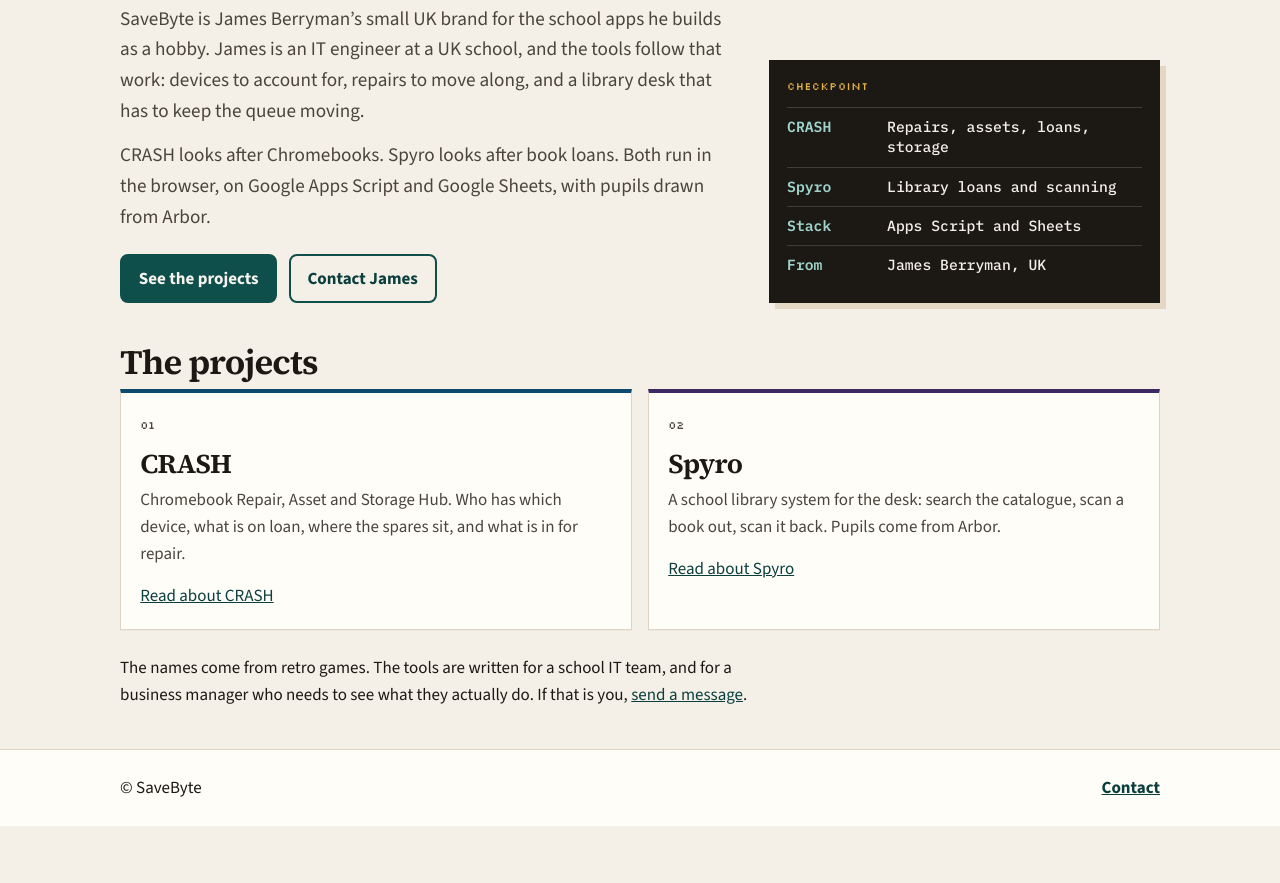
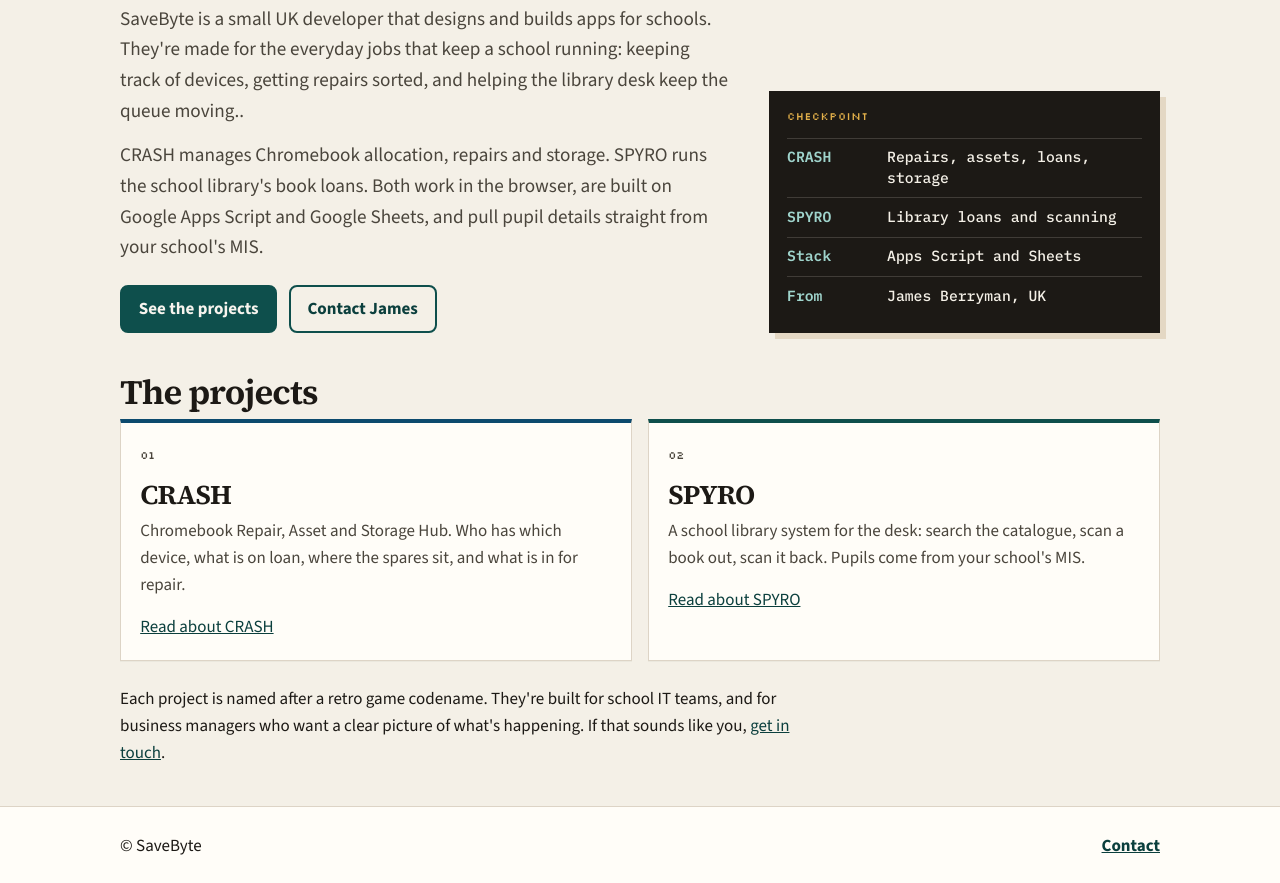
Before and after one commit to JamesBerryman/SaveByte, a plain HTML site: page index.html in a window 1280 px wide. Shown: the part 438-1321 px from the top of the page. Before the commit the page ends 1264 px from the top, so only its background shows below. Drawn offline with nearby package versions, Linux system fonts and the light colour scheme.

Commit message:
Update index.html

```diff
--- a/index.html
+++ b/index.html
@@ -4,7 +4,7 @@
     <meta charset="utf-8">
     <meta name="viewport" content="width=device-width, initial-scale=1">
     <title>SaveByte — tools for school IT</title>
-    <meta name="description" content="SaveByte is James Berryman’s small UK brand for practical school IT tools. CRASH tracks Chromebooks. Spyro runs the library desk.">
+    <meta name="description" content="SaveByte is James Berryman’s small UK brand for practical school IT tools. CRASH tracks Chromebooks. SPYRO runs the library desk.">
     <meta name="theme-color" content="#0e4f4c">
     <link rel="icon" href="favicon.ico" sizes="any">
     <link rel="icon" href="images/icon-32.png" type="image/png" sizes="32x32">
@@ -38,8 +38,8 @@
             <img class="home-logo" src="images/savebyte-logo.png" width="1935" height="640" alt="">
             <p class="kicker"><span class="pixel" aria-hidden="true"></span> Save point</p>
             <h1>Practical tools for school IT teams.</h1>
-            <p class="lede">SaveByte is James Berryman’s small UK brand for the school apps he builds as a hobby. James is an IT engineer at a UK school, and the tools follow that work: devices to account for, repairs to move along, and a library desk that has to keep the queue moving.</p>
-            <p class="lede">CRASH looks after Chromebooks. Spyro looks after book loans. Both run in the browser, on Google Apps Script and Google Sheets, with pupils drawn from Arbor.</p>
+            <p class="lede">SaveByte is a small UK developer that designs and builds apps for schools. They're made for the everyday jobs that keep a school running: keeping track of devices, getting repairs sorted, and helping the library desk keep the queue moving..</p>
+            <p class="lede">CRASH manages Chromebook allocation, repairs and storage. SPYRO runs the school library's book loans. Both work in the browser, are built on Google Apps Script and Google Sheets, and pull pupil details straight from your school's MIS.</p>
             <div class="actions">
               <a class="button" href="projects.html">See the projects</a>
               <a class="button secondary" href="contact.html">Contact James</a>
@@ -49,7 +49,7 @@
             <p class="checkpoint-kicker">Checkpoint</p>
             <ul>
               <li><span>CRASH</span> Repairs, assets, loans, storage</li>
-              <li><span>Spyro</span> Library loans and scanning</li>
+              <li><span>SPYRO</span> Library loans and scanning</li>
               <li><span>Stack</span> Apps Script and Sheets</li>
               <li><span>From</span> James Berryman, UK</li>
             </ul>
@@ -64,14 +64,14 @@
               <p>Chromebook Repair, Asset and Storage Hub. Who has which device, what is on loan, where the spares sit, and what is in for repair.</p>
               <a href="projects.html#crash">Read about CRASH</a>
             </article>
-            <article class="card spyro">
+            <article class="card SPYRO">
               <p class="index">02</p>
-              <h2><a href="projects.html#spyro">Spyro</a></h2>
-              <p>A school library system for the desk: search the catalogue, scan a book out, scan it back. Pupils come from Arbor.</p>
-              <a href="projects.html#spyro">Read about Spyro</a>
+              <h2><a href="projects.html#SPYRO">SPYRO</a></h2>
+              <p>A school library system for the desk: search the catalogue, scan a book out, scan it back. Pupils come from your school's MIS.</p>
+              <a href="projects.html#SPYRO">Read about SPYRO</a>
             </article>
           </div>
-          <p class="note">The names come from retro games. The tools are written for a school IT team, and for a business manager who needs to see what they actually do. If that is you, <a href="contact.html">send a message</a>.</p>
+          <p class="note">Each project is named after a retro game codename. They're built for school IT teams, and for business managers who want a clear picture of what's happening. If that sounds like you, <a href="contact.html">get in touch</a>.</p>
         </section>
       </div>
     </main>
```
